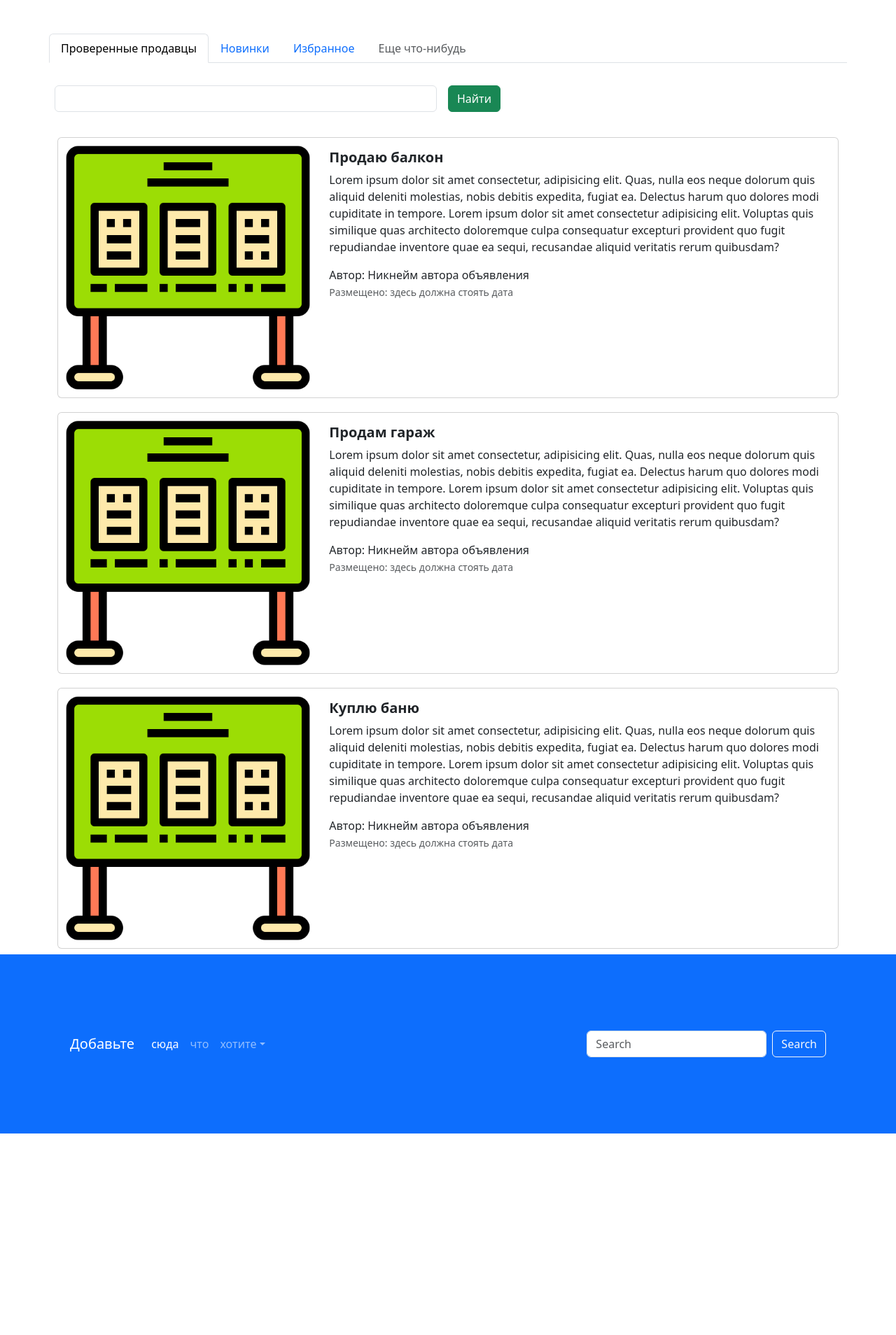
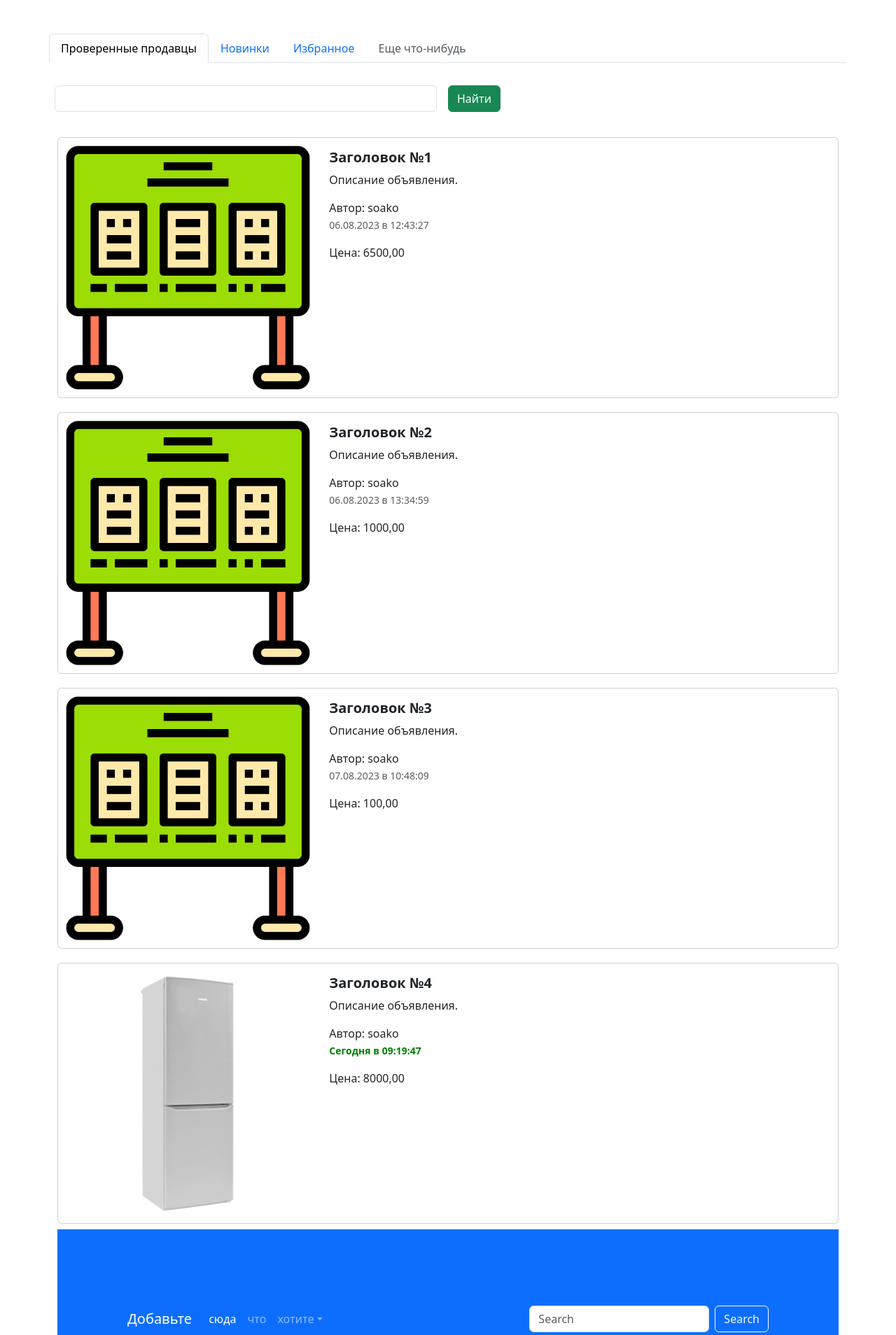
Before and after one commit to soakoabruko/homeworks_of_fourth_module, a Django app: page / in a window 1280 px wide. Shown: the part 700-2608 px from the top of the page at 70% size. Before the commit the page ends 2320 px from the top, so only its background shows below. Run offline with Django 4.2, Linux system fonts and the light colour scheme; data comes from the database, SQL or seed files in the repository; both versions use the stored data as it was after the commit; some libraries are stand-ins or nearby versions.

Commit message:
Домашняя работа девятого урока

```diff
--- a/advertisment/advertisment/settings.py
+++ b/advertisment/advertisment/settings.py
@@ -126,3 +126,8 @@ STATICFILES_DIRS = [
 # https://docs.djangoproject.com/en/4.2/ref/settings/#default-auto-field
 
 DEFAULT_AUTO_FIELD = 'django.db.models.BigAutoField'
+
+# Media config
+
+MEDIA_ROOT =Path.joinpath( BASE_DIR, 'media/' )
+MEDIA_URL = 'media/'
--- a/advertisment/advertisment/urls.py
+++ b/advertisment/advertisment/urls.py
@@ -16,9 +16,14 @@ Including another URLconf
 """
 from django.contrib import admin
 from django.urls import path, include
+from django.conf import settings
+from django.conf.urls.static import static
 
 urlpatterns = [
     path('admin/', admin.site.urls),
     path( '', include( 'app_advertisment.urls' ) ),
     path( 'lesson_4', include( 'app_lesson_4.urls' ) )
 ]
+
+if settings.DEBUG:
+    urlpatterns += static( settings.MEDIA_URL, document_root = settings.MEDIA_ROOT )
--- a/advertisment/app_advertisment/admin.py
+++ b/advertisment/app_advertisment/admin.py
@@ -2,7 +2,7 @@ from django.contrib import admin
 from .models import Advertisment
 
 class AdvertismentAdmin( admin.ModelAdmin ):
-    list_display = [ 'id', 'title', 'description', 'price', 'created_date', 'auction', 'updated_date' ]
+    list_display = [ 'id', 'title', 'description', 'price', 'created_date', 'auction', 'updated_date', 'user', 'show_image' ]
     list_filter = [ 'auction', 'created_at' ]
     actions = [ 'make_auction_as_false', 'make_auction_as_true' ]
     search_fields = [ 'title' ]
--- a/advertisment/app_advertisment/models.py
+++ b/advertisment/app_advertisment/models.py
@@ -2,7 +2,10 @@ from django.db import models
 from django.contrib import admin
 from django.utils.html import format_html
 from django.utils import timezone
+from django.contrib.auth import get_user_model
+from django.urls import path
 
+User = get_user_model()
 
 class Advertisment( models.Model ):
     title = models.CharField( 'Название', max_length = 100 )
@@ -11,6 +14,8 @@ class Advertisment( models.Model ):
     auction = models.BooleanField( 'Торг', help_text = 'Отметьте, если торг уместен.' )
     created_at = models.DateTimeField( auto_now_add = True )
     updated_at = models.DateTimeField( auto_now_add = True )
+    user = models.ForeignKey( User, verbose_name = 'Пользователь', on_delete = models.CASCADE )
+    image = models.ImageField( 'Изображение', upload_to = 'advertisment/' )
 
     class Meta:
         db_table = 'advertisements'
@@ -18,6 +23,7 @@ class Advertisment( models.Model ):
     def __str__( self ):
         return f'Advertisment( id = { self.id }, title = { self.title }, price = { self.price } )'
 
+    @admin.display( description = 'Дата создания' )
     def created_date( self ):
         if self.created_at.date( ) == timezone.now( ).date( ):
             created_time = self.created_at.time( ).strftime( '%H:%M:%S' )
@@ -27,6 +33,7 @@ class Advertisment( models.Model ):
         else:
             return self.created_at.strftime( '%d.%m.%Y в %H:%M:%S' )
 
+    @admin.display( description = 'Дата обновления' )
     def updated_date( self ):
         if self.updated_at.date( ) == timezone.now( ).date( ):
             updated_time = self.updated_at.time( ).strftime( '%H:%M:%S' )
@@ -35,3 +42,8 @@ class Advertisment( models.Model ):
             )
         else:
             return self.updated_at.strftime( '%d.%m.%Y в %H:%M:%S' )
+
+    @admin.display( description = 'Изображение' )
+    def show_image( self ):
+        if self.image:
+            return format_html( '<img src = "{}" style="max-width: 100px; max-height: 100px;"', self.image.url )
--- a/advertisment/app_advertisment/views.py
+++ b/advertisment/app_advertisment/views.py
@@ -1,8 +1,10 @@
 from django.shortcuts import render
-from django.http import HttpResponse
+from .models import Advertisment
 
 def index( request ):
-    return render( request, 'index.html' )
+    advertisments = Advertisment.objects.all( )
+    context = { 'advertisments': advertisments }
+    return render( request, 'index.html', context )
 
 def top_sellers( request ):
     return render( request, 'top-sellers.html' )
--- a/advertisment/templates/index.html
+++ b/advertisment/templates/index.html
@@ -94,90 +94,39 @@
       </div>
     </form>
   </div>
+  {% for adv in advertisments %}
   <div class="col">
     <div class="card mb-2" style="max-width: 1200px; margin-top: 20px;">
       <div class="row g-0">
         <div class="col-md-4">
           <a href="advertisement.html" class="nav-link">
-            <img src="{% static 'img/picture.png' %}" class="img-fluid rounded-start" alt="Card title">
+            <img src="
+            {% if adv.image %}
+            {{ adv.image.url }}
+            {% else %}
+            {{ 'static/img/picture.png' }}
+            {% endif %}"
+            class="img-fluid rounded-start" alt="Card title">
           </a>
         </div>
         <div class="col-md-8">
           <div class="card-body">
             <h5 class="card-title">
-              <a href="advertisement.html" class="nav-link"><strong>Продаю балкон</strong></a>
+              <a href="advertisement.html" class="nav-link"><strong>{{ adv.title }}</strong></a>
             </h5>
             <a href="advertisement.html" class="nav-link">
               <p class="card-text">
-                Lorem ipsum dolor sit amet consectetur, adipisicing elit. Quas, nulla eos neque dolorum quis aliquid
-                deleniti molestias, nobis debitis expedita, fugiat ea. Delectus harum quo dolores modi cupiditate in
-                tempore. Lorem ipsum dolor sit amet consectetur adipisicing elit. Voluptas quis similique quas
-                architecto doloremque culpa consequatur excepturi provident quo fugit repudiandae inventore quae ea
-                sequi, recusandae aliquid veritatis rerum quibusdam?
+                {{ adv.description }}
               </p>
-              <span>Автор: Никнейм автора объявления</span>
-              <p class="card-text"><small class="text-muted">Размещено: здесь должна стоять дата</small></p>
+              <span>Автор: {{ adv.user }}</span>
+              <p class="card-text"><small class="text-muted">{{ adv.created_date }}</small></p>
+              <span> Цена: {{ adv.price }} </span>
             </a>
           </div>
         </div>
       </div>
     </div>
-    <div class="card mb-2" style="max-width: 1200px; margin-top: 20px;">
-      <div class="row g-0">
-        <div class="col-md-4">
-          <a href="advertisement.html" class="nav-link">
-            <img src="{% static 'img/picture.png' %}" class="img-fluid rounded-start" alt="Card title">
-          </a>
-        </div>
-        <div class="col-md-8">
-          <div class="card-body">
-            <h5 class="card-title">
-              <a href="advertisement.html" class="nav-link"><strong>Продам гараж</strong></a>
-            </h5>
-            <a href="advertisement.html" class="nav-link">
-              <p class="card-text">
-                Lorem ipsum dolor sit amet consectetur, adipisicing elit. Quas, nulla eos neque dolorum quis aliquid
-                deleniti molestias, nobis debitis expedita, fugiat ea. Delectus harum quo dolores modi cupiditate in
-                tempore. Lorem ipsum dolor sit amet consectetur adipisicing elit. Voluptas quis similique quas
-                architecto doloremque culpa consequatur excepturi provident quo fugit repudiandae inventore quae ea
-                sequi, recusandae aliquid veritatis rerum quibusdam?
-              </p>
-              <span>Автор: Никнейм автора объявления</span>
-              <p class="card-text"><small class="text-muted">Размещено: здесь должна стоять дата</small></p>
-            </a>
-          </div>
-        </div>
-      </div>
-    </div>
-    <div class="card mb-2" style="max-width: 1200px; margin-top: 20px;">
-      <div class="row g-0">
-        <div class="col-md-4">
-          <a href="advertisement.html" class="nav-link">
-            <img src="{% static 'img/picture.png' %}" class="img-fluid rounded-start" alt="Card title">
-          </a>
-        </div>
-        <div class="col-md-8">
-          <div class="card-body">
-            <h5 class="card-title">
-              <a href="advertisement.html" class="nav-link"><strong>Куплю баню</strong></a>
-            </h5>
-            <a href="advertisement.html" class="nav-link">
-              <p class="card-text">
-                Lorem ipsum dolor sit amet consectetur, adipisicing elit. Quas, nulla eos neque dolorum quis aliquid
-                deleniti molestias, nobis debitis expedita, fugiat ea. Delectus harum quo dolores modi cupiditate in
-                tempore. Lorem ipsum dolor sit amet consectetur adipisicing elit. Voluptas quis similique quas
-                architecto doloremque culpa consequatur excepturi provident quo fugit repudiandae inventore quae ea
-                sequi, recusandae aliquid veritatis rerum quibusdam?
-              </p>
-              <span>Автор: Никнейм автора объявления</span>
-              <p class="card-text"><small class="text-muted">Размещено: здесь должна стоять дата</small></p>
-            </a>
-          </div>
-        </div>
-      </div>
-    </div>
-  </div>
-</div>
+  {% endfor %}
 <footer style="padding: 100px;" class="bg-primary">
   <nav class="navbar navbar-expand-sm navbar-dark">
     <a class="navbar-brand" href="#">Добавьте</a>
```
Also changed, not shown: advertisment/app_advertisment/migrations/0003_advertisment_user.py (added), advertisment/app_advertisment/migrations/0004_advertisment_image.py (added), advertisment/db.sqlite3, advertisment/media/advertisment/image.jpg (added).
